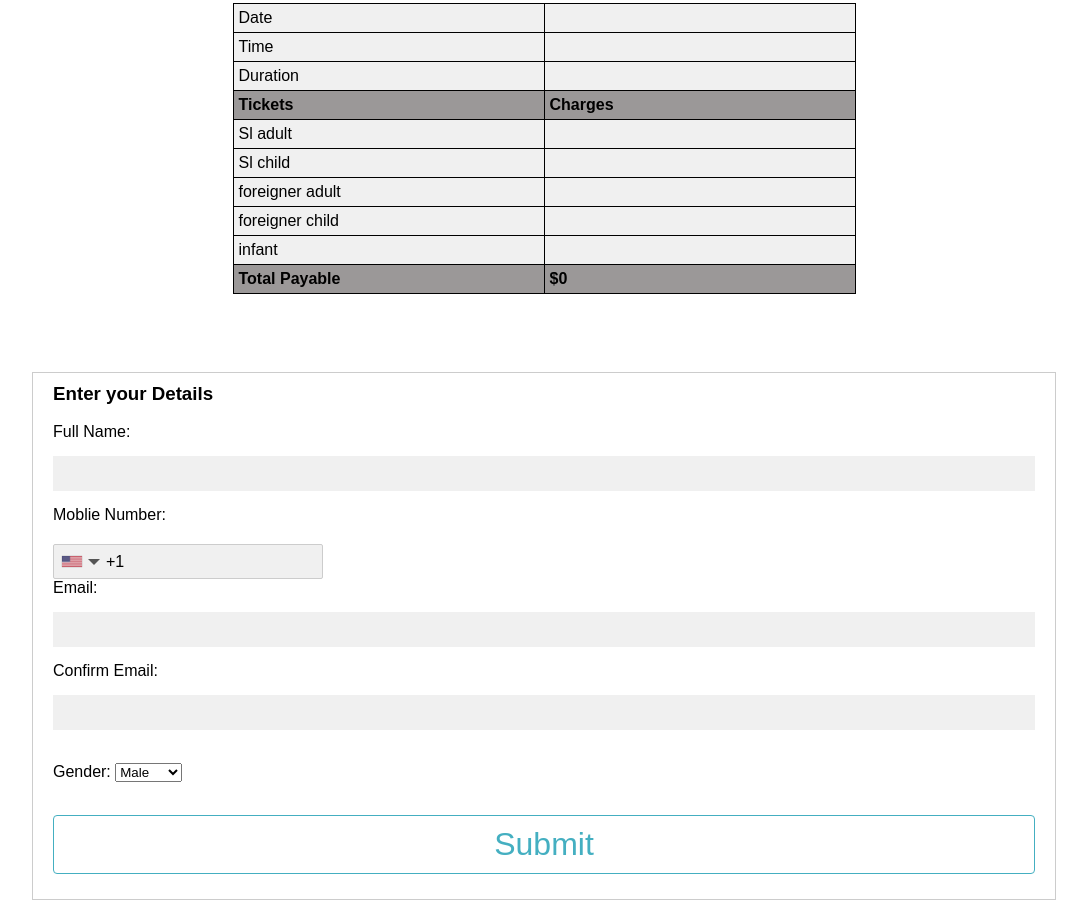
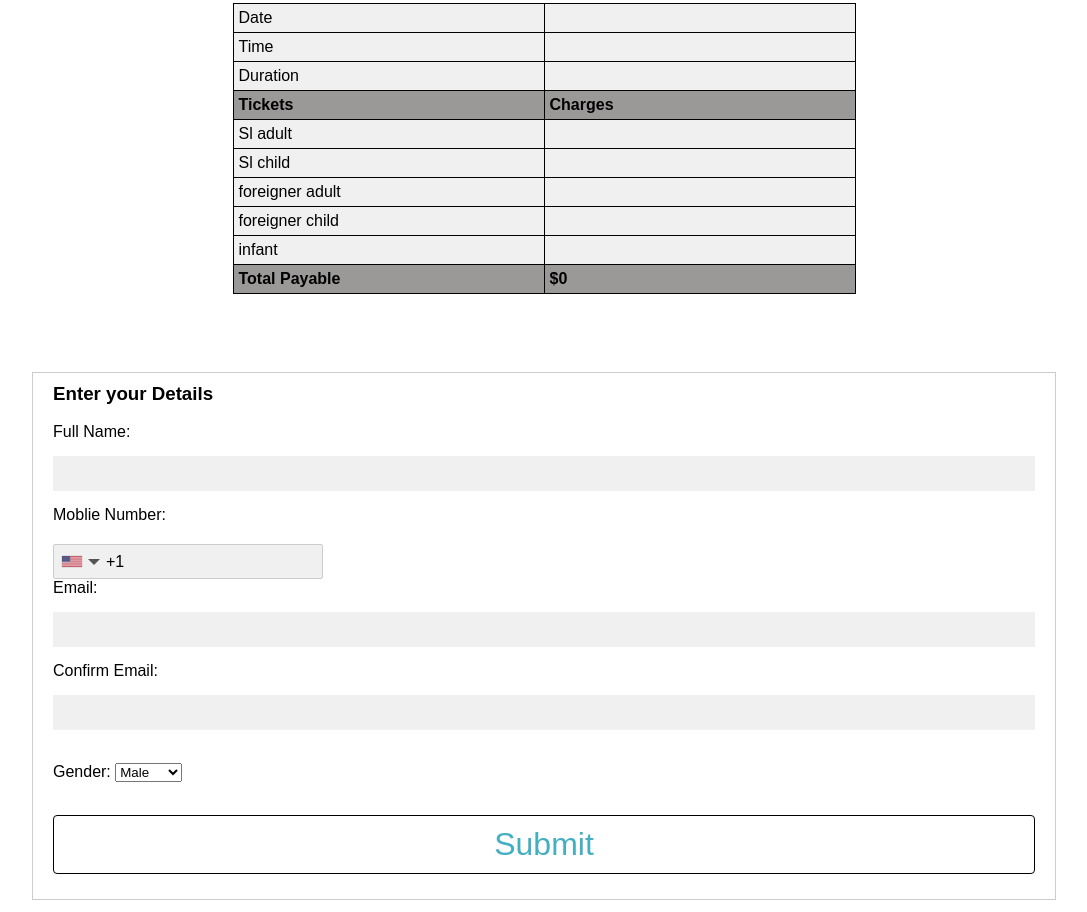
Before and after one commit to ShakyaMatara/Hatchery, a plain HTML site: page detailspage.html in a window 1280 px wide. Shown: the part 505-1417 px from the top of the page, without its empty margins (96-1183 px from the left). Drawn offline with Linux system fonts and the light colour scheme.

Commit message:
Update detailspage.css

```diff
--- a/detailspage.css
+++ b/detailspage.css
@@ -156,7 +156,7 @@ input[type="submit"] {
     display: inline-block;
     font-size: 32px;
     color: #44afc1;
-    border: 1px solid #44afc1;
+    border: 1px solid black;
     background: transparent;
     padding: 10px 24px;
     text-align: center;
```
